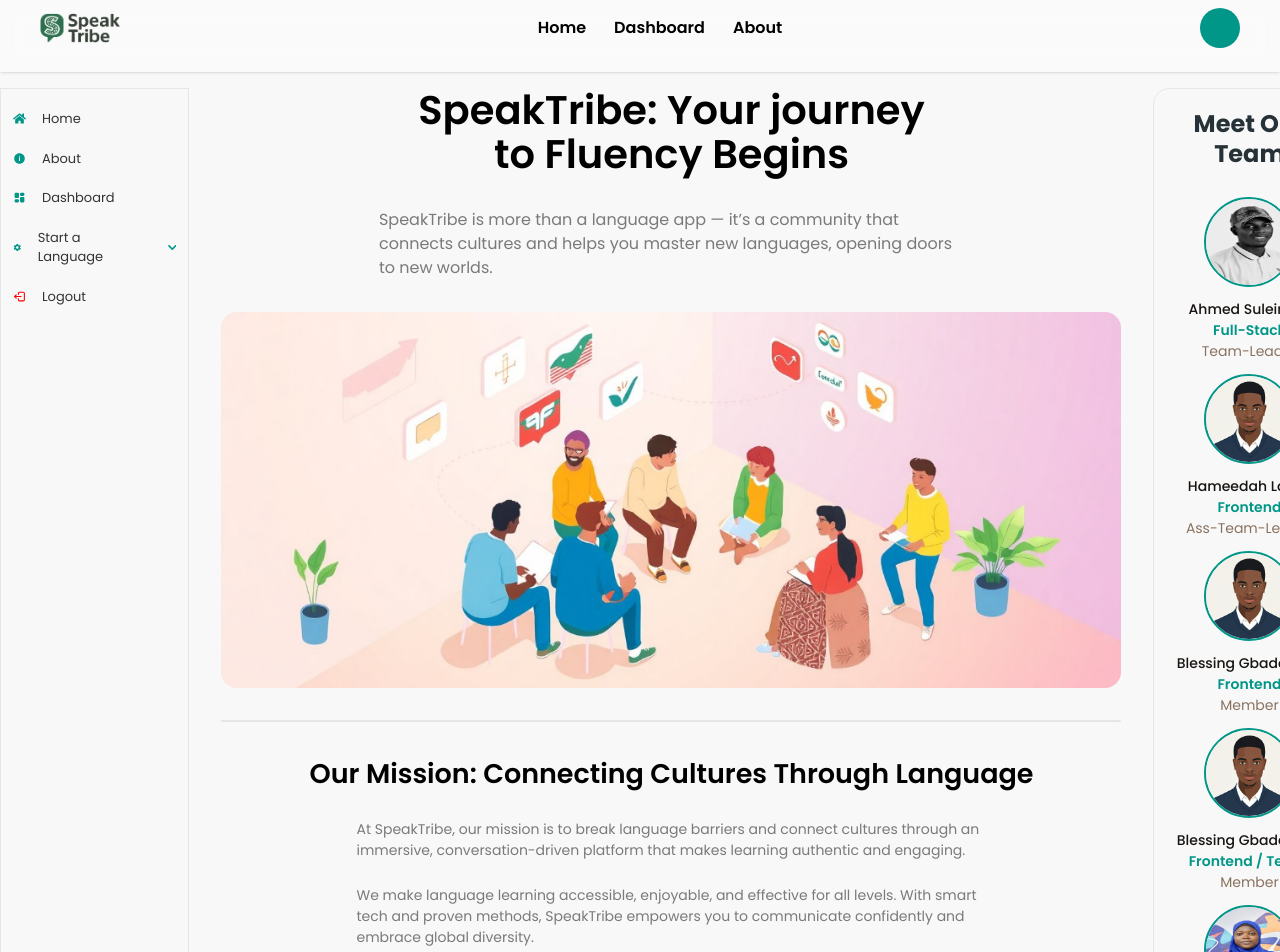
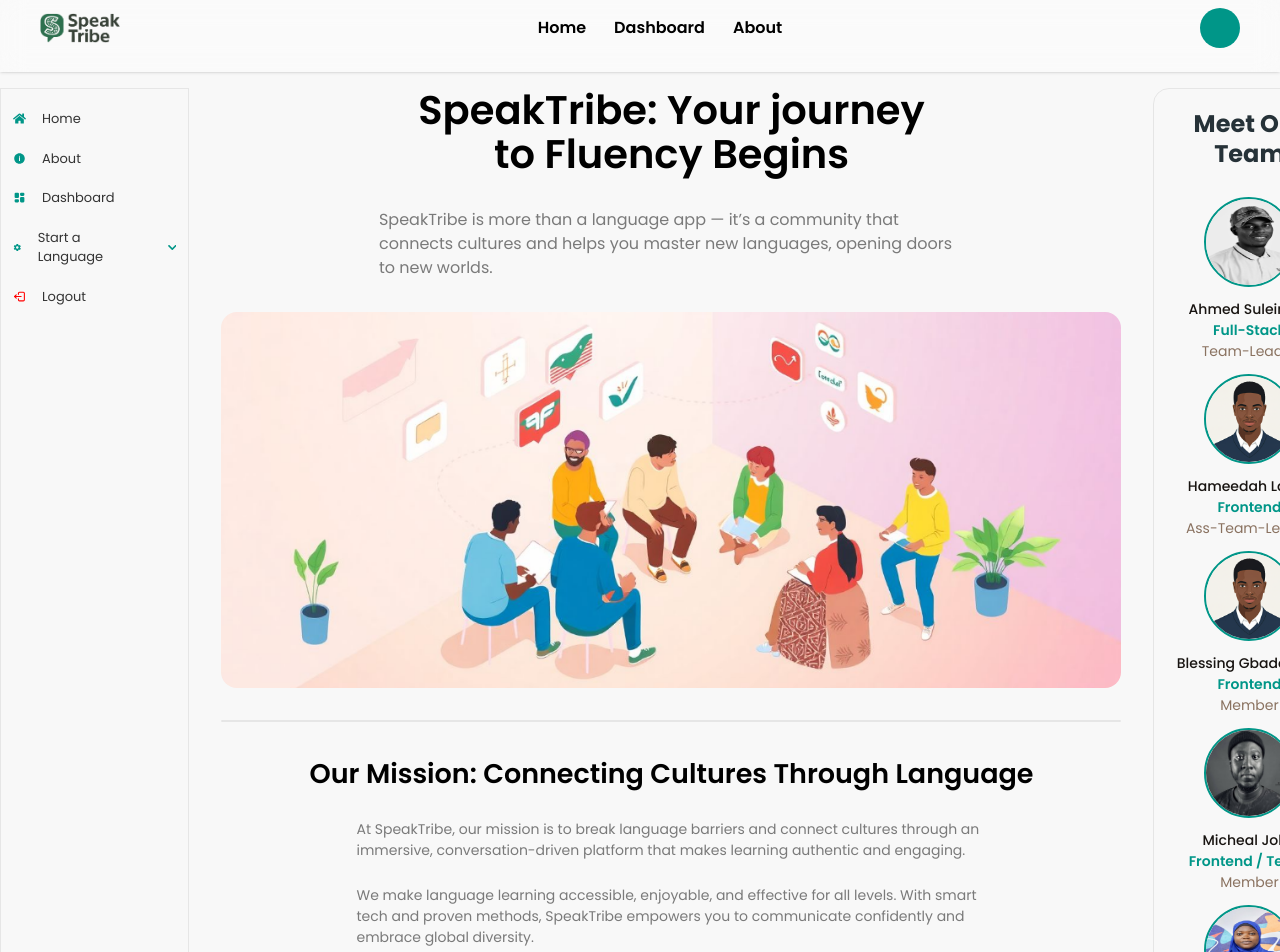
Before and after one commit to SpeakTribe-2-0/speaktribe-frontend, a React (Vite) app: page /about in a window 1280 px wide. Shown: the top 952 px of the page. Built offline with nearby package versions, Linux system fonts and the light colour scheme.

Commit message:
made littel adjustments

```diff
--- a/src/App.jsx
+++ b/src/App.jsx
@@ -27,10 +27,12 @@
   const location = useLocation();
 
   return (
-    <>
+    <div style={{ display: 'flex', flexDirection: 'column', minHeight: '100vh' }}>
       {/* Show Navbar unless on /getStarted */}
       {!['/', '/login', '/signup'].includes(location.pathname) && <Navbar />}
 
+      {/* Main content takes up space */}
+      <div style={{ flex: 1 }}>
         <Routes>
           {/* home */}
           <Route path='/' element={<GetStarted />} />
@@ -59,13 +61,13 @@
           <Route path='/hausa-sentence' element={<HausaSentence />} />
           <Route path='/igbo-sentence' element={<IgboSentence />} />
 
-
-
           <Route path='/qrcode' element={<QrCode />} />
         </Routes>
+      </div>
 
+      {/* Footer always at the bottom */}
       <Footer />
-    </>
+    </div>
   );
 };
 
--- a/src/pages/site/About.jsx
+++ b/src/pages/site/About.jsx
@@ -16,20 +16,19 @@
 import adex from '../../assets/team/adex.jpg'
 import bigbaby from '../../assets/team/bigbaby.jpg'
 import Tomiwa from '../../assets/team/Tomiwa.jpg'
+import john from '../../assets/team/john.jpg'
 const About = () => {
   const groupMembers = [
     { name: 'Ahmed Suleiman', position: 'Team-Leader', work: 'Full-Stack', image: ahmed },
     { name: 'Hameedah Lawal', position: 'Ass-Team-Leader', work: 'Frontend', image: team },
     { name: 'Blessing Gbadamosi', position: 'Member', work: 'Frontend', image: team },
-    { name: 'Blessing Gbadamosi', position: 'Member', work: 'Frontend / Tester', image: team },
+    { name: 'Micheal John', position: 'Member', work: 'Frontend / Tester', image: john },
     { name: 'Barakat Akodu', position: 'Member', work: 'Product Manager', image: bigbaby },
-    { name: 'Blessing Gbadamosi', position: 'Member', work: 'Frontend', image: team },
     { name: 'Adeniyi Tomiwa', position: 'Member', work: 'Research', image: Tomiwa },
     { name: 'Muhammad Barkindo', position: 'Member', work: 'Research', image: muhammed },
     { name: 'Adeyemi Gbolahan', position: 'Member', work: 'Research', image: adex },
     { name: 'Adeoluwa Yetunde', position: 'Member', work: 'Research', image: olori },
     { name: 'Ariyo Blessing', position: 'Member', work: 'Research', image: ariyo },
-    { name: 'Blessing Gbadamosi', position: 'Member', work: 'Research', image: team },
   ]
 
   const features1 = [
--- a/src/pages/site/GetStarted.jsx
+++ b/src/pages/site/GetStarted.jsx
@@ -37,9 +37,9 @@
           max-tablet:flex-col max-tablet:items-center
           '>
         <section className=' w-[40%] flex flex-col gap-5 items-end  justify-center
-      max-tablet:w-[70%]
+      max-tablet:w-[70%] max-mobile:w-[90%]
       '>
-          <h1 className=' text-[#263238] text-[40px] font-bold leading-[50px] text-center '>
+          <h1 className=' text-[#263238] text-[40px] font-bold leading-[50px] text-center max-mobile:text-[30px] max-mobile:leading-[40px]'>
             “Your Language. Your Power.
             <span className=' items-baseline inline-block text-[#009688]'><FaHeadSideCough /></span>”
           </h1>
--- a/src/pages/site/HomePage.jsx
+++ b/src/pages/site/HomePage.jsx
@@ -3,7 +3,7 @@
 const HomePage = () => {
   const navigate = useNavigate();
   return (
-    <div className=" pt-18">
+    <div className=" pt-18 max-mobile:pt-15">
       <div className="   mx-auto ">
         <section className=" relative ">
           <div className="overflow-hidden">
--- a/src/pages/site/QrCode.jsx
+++ b/src/pages/site/QrCode.jsx
@@ -5,7 +5,7 @@
   return (
     <div className=' flex flex-col gap-5 justify-center items-center mt-24'>
       <h1 className='text-[35px] font-semibold '>SpeakTribe</h1>
-      <div className=' w-[40%]'>
+      <div className=' w-[38%] max-desktop:w-[50%]  max-tablet:w-[55%] max-mobile:w-[80%]'>
         <img src={qrcode} alt="" />
       </div>
     </div>
```
Also changed, not shown: src/assets/team/john.jpg (added). Lines whose indentation alone changed are shown as unchanged.
